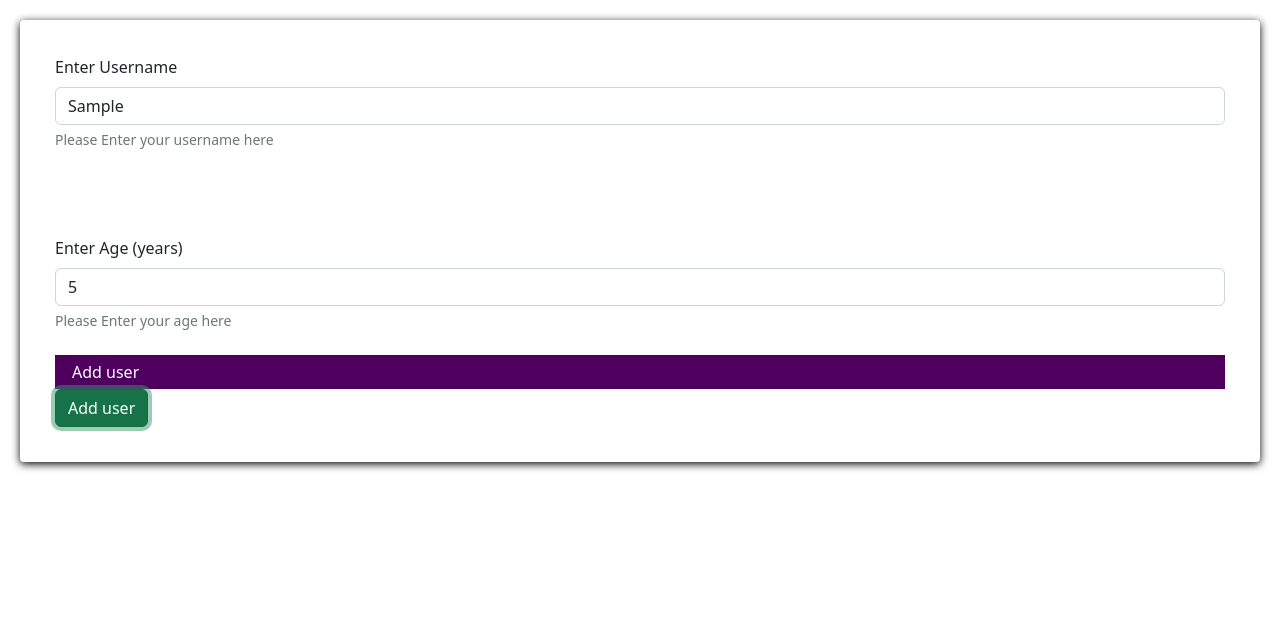
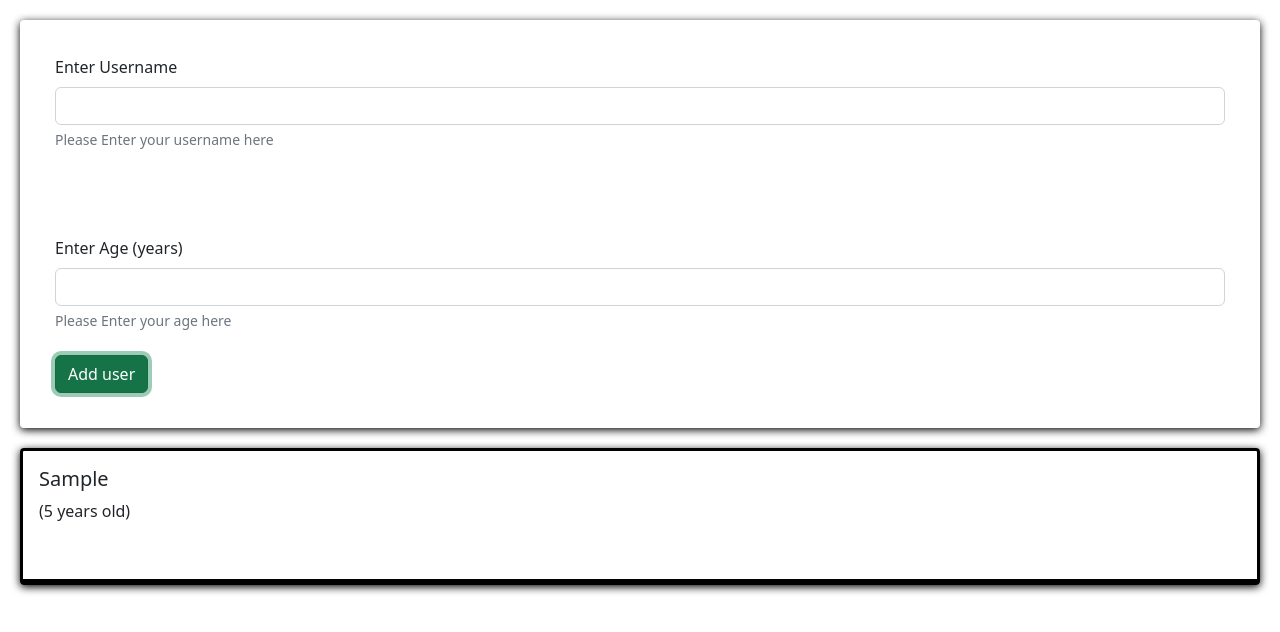
Before and after one commit to Clyde369/list-maker-react, a React (Create React App) app: page / in a window 1280 px wide. Both pictures are taken after typing "Sample", "5" into the empty fields and a click on the button "Add user". Shown: the top 632 px of the page. Built offline with nearby package versions, Linux system fonts and the light colour scheme.

Commit message:
adding custom data to a list

```diff
--- a/src/App.js
+++ b/src/App.js
@@ -1,9 +1,20 @@
+import React, {useState} from 'react';
 import AddUser from './components/Users/AddUser'
+import UsersList from './components/Users/UsersList'
 
 function App() {
+  const [usersList, setUsersList] = useState([])
+  const addUserHandler = (userName , userAge) => {
+    setUsersList((prevUsersList) => {
+      return [...prevUsersList, {name: userName, age: userAge, id: Math.random().toString()}]
+    });
+  }
   return (
     <div className="App">
-      <AddUser />
+      <AddUser onAddUser={addUserHandler} />
+      <UsersList
+        users={usersList}
+      />
     </div>
   );
 }
--- a/src/components/Users/AddUser.js
+++ b/src/components/Users/AddUser.js
@@ -1,17 +1,25 @@
 import React, {useState} from 'react'
 import classes from './AddUser.css'
 import Card from '../UI/Card'
-import Button from '../UI/Button'
 
 
 const AddUser = (props) => {
-  const addUserHandler = (event) => {
-      event.preventDefault();
-      console.log(enteredUsername, enteredAge);
-  }
 
   const [enteredUsername, setEnteredUsername] = useState('')
   const [enteredAge, setEnteredAge] = useState('')
+
+  const addUserHandler = (event) => {
+      event.preventDefault();
+      if(enteredUsername.trim().length === 0 || enteredAge.trim().length === 0) {
+        return;
+      }
+      if(+enteredAge < 1 ) {
+        return;
+      }
+      props.onAddUser(enteredUsername, enteredAge);
+      setEnteredUsername('');
+      setEnteredAge('');
+  }
 
   const usernameChangeHandler = (event) => {
     setEnteredUsername(event.target.value)
@@ -25,16 +33,16 @@ const AddUser = (props) => {
     <form onSubmit={addUserHandler}>
       <div class="mb-3 formDiv-container">
         <label htmlFor="username" class="form-label">Enter Username</label>
-        <input type="username" class="form-control" id="username" onChange={usernameChangeHandler} />
+        <input type="username" class="form-control" id="username" value={enteredUsername} onChange={usernameChangeHandler}  />
         <div id="userNameHelp" class="form-text">Please Enter your username here</div>
       </div>
       <div class="mb-3 formDiv-container">
         <label htmlFor="age" class="form-label">Enter Age (years)</label>
-        <input type="number" class="form-control" id="age" onChange={ageChangeHandler} />
+        <input type="number" class="form-control" id="age" value={enteredAge} onChange={ageChangeHandler}  />
         <div id="ageHelp" class="form-text">Please Enter your age here</div>
         <br/>
         {/* button using dynamic module styling  */}
-        <Button type='submit'>Add user</Button>
+        {/* <Button type='submit'>Add user</Button> */}
         <button class="btn btn-success" type="submit">Add user</button>
       </div>
     </form>
--- /dev/null
+++ b/src/components/Users/UserList.css
@@ -0,0 +1,8 @@
+.card{
+   border: 3px solid black;
+   border-radius: 4px;
+}
+
+.card-body{
+   border-bottom: 3px solid black;
+}
--- /dev/null
+++ b/src/components/Users/UsersList.js
@@ -0,0 +1,25 @@
+import React from 'react'
+import Card from '../UI/Card'
+import './UserList.css'
+
+const UsersList = (props) => {
+   return (
+   <Card>
+      <div class='card'>
+         <div>
+            {props.users.map((user) => (
+               <div class='card-body'>
+                  <h5 class='card-title' key={user.id}>
+                     {user.name}
+                  </h5>
+                  <p class="card-text">({user.age} years old)</p>
+                  <br/>
+               </div>
+            ))}
+         </div>
+      </div>
+   </Card>
+   )
+}
+
+export default UsersList
```
